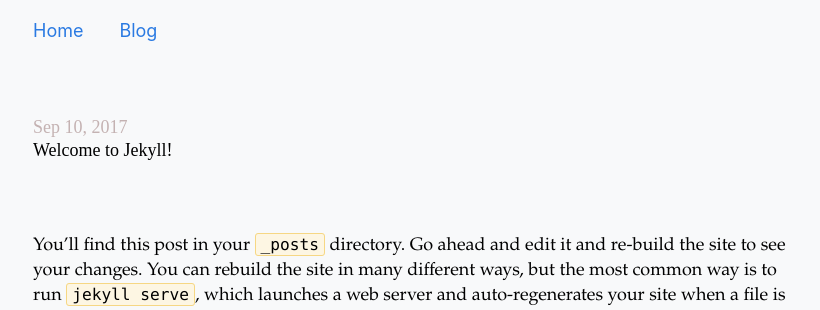
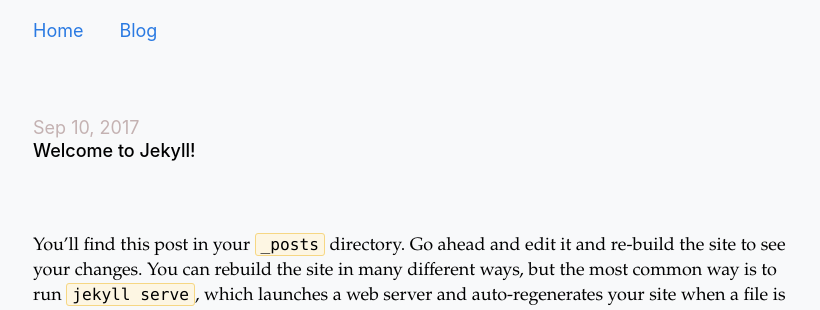
Before and after one commit to themichaelyang/themichaelyang.github.io-2022, a Jekyll site: the page built from _posts/2017-09-10-welcome-to-jekyll.md, in a window 1280 px wide. Shown: the top 310 px of the page, without its empty margins (229-1049 px from the left). Built offline with Jekyll 4.4.1, drawn with Linux system fonts in a browser that asks for light colours.

Commit message:
fix header font

```diff
--- a/_sass/_post.scss
+++ b/_sass/_post.scss
@@ -4,7 +4,7 @@
 
   &__header {
     margin-bottom: 4 * $spacing-unit;
-    font-family: Infini;
+    font-family: $base-font;
   }
 
   &__title {
@@ -13,7 +13,6 @@
 
   &__date {
     color: $grey;
-    // color: #C4B2B2;
   }
 }
 
@@ -21,10 +20,6 @@ h1, h2, h3, h4, h5, h6,
 p, blockquote, pre,
 ul, ol, dl, figure, table {
   margin-bottom: $spacing-unit;
-}
-
-p {
-  // hyphens: auto;
 }
 
 table {
```
